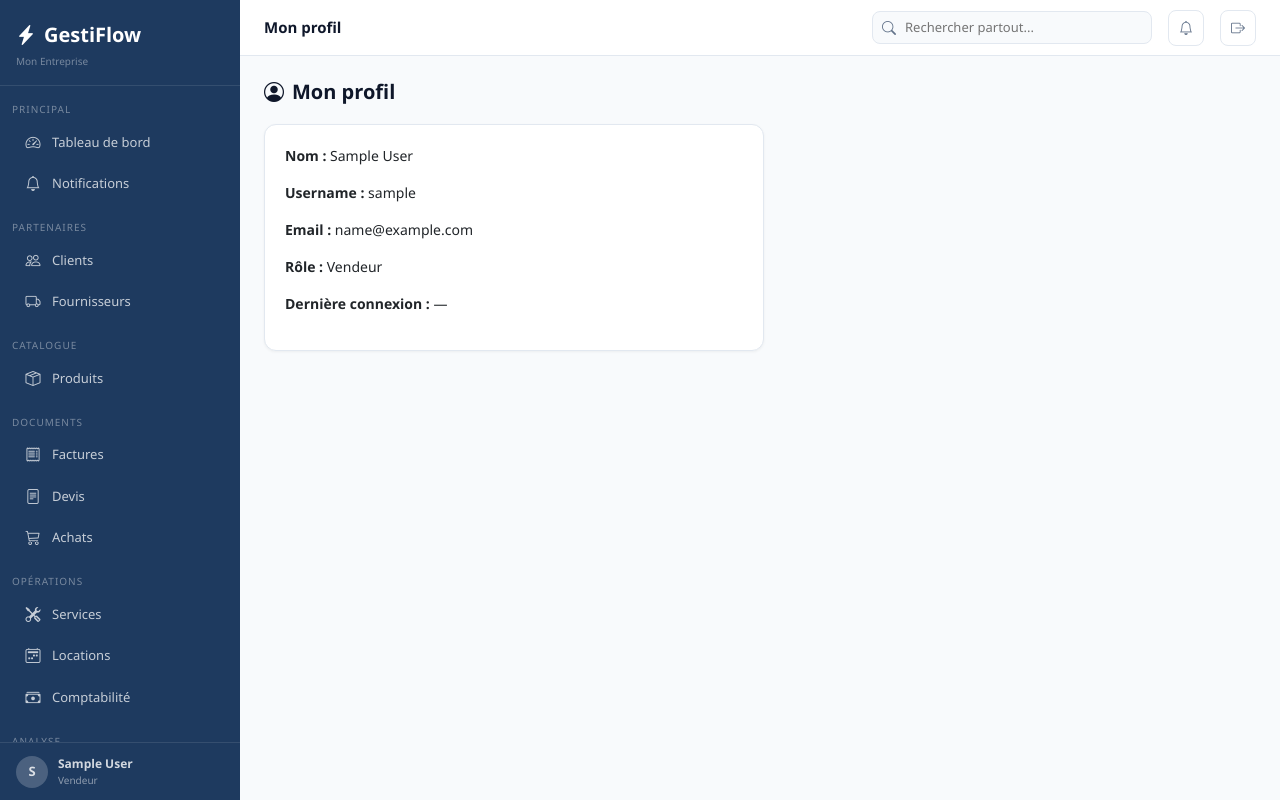
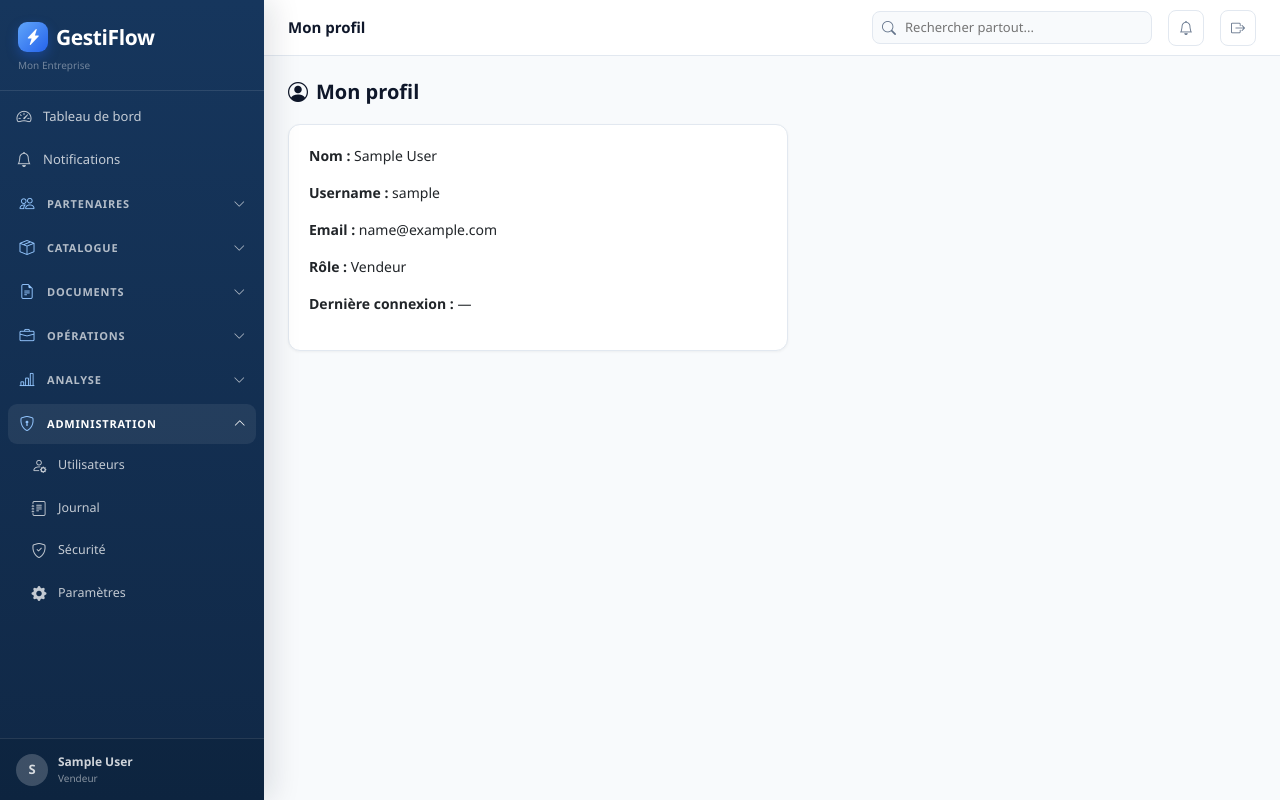
Before and after one commit to hboudraa/gestiflow, a Django app: page /auth/profil/ in a window 1280 px wide. Run offline with Django 4.2, Linux system fonts and the light colour scheme; the visitor is signed in with stand-in values (Sample User, id 1); parts of the project's set-up code (start-up, migrations or seed data) failed here and were passed over.

Commit message:
clients problem and solve it

```diff
--- a/templates/base.html
+++ b/templates/base.html
@@ -9,20 +9,30 @@
 <style>
 :root{--primary:#1e3a5f;--secondary:#2e75b6;--accent:#3b82f6;--success:#10b981;--warning:#f59e0b;--danger:#ef4444;--bg-body:#f8fafc;--bg-card:#ffffff;--border-color:#e2e8f0;--text-primary:#0f172a;--text-secondary:#64748b;}
 body{background:var(--bg-body);color:var(--text-primary);font-family:'Segoe UI',Arial,sans-serif;font-size:14px;}
-.sidebar{position:fixed;top:0;left:0;width:240px;height:100vh;background:var(--primary);z-index:100;display:flex;flex-direction:column;overflow:hidden;}
+.sidebar{position:fixed;top:0;left:0;width:264px;height:100vh;background:linear-gradient(180deg,#16365d 0%,#102846 100%);z-index:100;display:flex;flex-direction:column;overflow:hidden;box-shadow:8px 0 28px rgba(15,23,42,.12);}
 .sidebar-nav{flex:1 1 auto;overflow-y:auto;overflow-x:hidden;padding-bottom:8px;}
 .sidebar-nav::-webkit-scrollbar{width:6px;}
 .sidebar-nav::-webkit-scrollbar-thumb{background:rgba(255,255,255,.15);border-radius:3px;}
-.sidebar-footer{flex:0 0 auto;padding:12px 16px;border-top:1px solid rgba(255,255,255,.1);background:var(--primary);}
-.sidebar-logo{padding:20px 16px 16px;border-bottom:1px solid rgba(255,255,255,0.1);margin-bottom:8px;}
-.sidebar-logo-text{color:#fff;font-size:20px;font-weight:700;text-decoration:none;}
-.sidebar-section{padding:8px 12px 4px;font-size:10px;color:rgba(255,255,255,.4);text-transform:uppercase;letter-spacing:1px;margin-top:8px;}
-.sidebar-item{display:flex;align-items:center;gap:10px;padding:9px 16px;color:rgba(255,255,255,.75);text-decoration:none;border-radius:8px;margin:1px 8px;font-size:13px;transition:all .15s;}
-.sidebar-item:hover,.sidebar-item.active{background:rgba(59,130,246,.25);color:#fff;}
-.sidebar-item.active{border-left:3px solid var(--accent);}
+.sidebar-footer{flex:0 0 auto;padding:14px 16px;border-top:1px solid rgba(255,255,255,.1);background:rgba(3,18,38,.18);}
+.sidebar-logo{padding:22px 18px 17px;border-bottom:1px solid rgba(255,255,255,.1);margin-bottom:6px;}
+.sidebar-logo-text{color:#fff;font-size:21px;font-weight:700;text-decoration:none;letter-spacing:-.4px;}
+.sidebar-logo-text i{display:inline-flex;width:30px;height:30px;align-items:center;justify-content:center;border-radius:9px;background:linear-gradient(135deg,#60a5fa,#2563eb);font-size:16px;box-shadow:0 5px 12px rgba(37,99,235,.35);}
+.sidebar-group{margin:4px 8px;}
+.sidebar-group-toggle{width:100%;display:flex;align-items:center;gap:10px;padding:10px 10px;color:rgba(255,255,255,.68);background:transparent;border:0;border-radius:9px;font:600 11px 'Segoe UI',Arial,sans-serif;letter-spacing:.8px;text-transform:uppercase;text-align:left;cursor:pointer;transition:background .18s,color .18s;}
+.sidebar-group-toggle:hover,.sidebar-group-toggle[aria-expanded="true"]{background:rgba(255,255,255,.07);color:#fff;}
+.sidebar-group-toggle .group-icon{width:19px;font-size:15px;text-align:center;color:#93c5fd;}
+.sidebar-group-toggle .chevron{margin-left:auto;font-size:12px;transition:transform .22s ease;}
+.sidebar-group-toggle[aria-expanded="true"] .chevron{transform:rotate(180deg);}
+.sidebar-submenu{display:grid;grid-template-rows:0fr;transition:grid-template-rows .25s ease;}
+.sidebar-submenu.open{grid-template-rows:1fr;}
+.sidebar-submenu-inner{min-height:0;overflow:hidden;padding:0 2px;}
+.sidebar-item{display:flex;align-items:center;gap:10px;padding:9px 12px;color:rgba(255,255,255,.75);text-decoration:none;border-radius:8px;margin:2px 3px;font-size:13px;transition:all .15s;}
+.sidebar-submenu .sidebar-item{padding-left:17px;font-size:12.5px;}
+.sidebar-item:hover,.sidebar-item.active{background:linear-gradient(90deg,rgba(59,130,246,.32),rgba(59,130,246,.13));color:#fff;}
+.sidebar-item.active{box-shadow:inset 3px 0 0 var(--accent);font-weight:600;}
 .sidebar-item i{font-size:15px;width:18px;text-align:center;}
 .sidebar-badge{background:var(--warning);color:#fff;font-size:10px;font-weight:700;padding:1px 6px;border-radius:10px;margin-left:auto;}
-.main-content{margin-left:240px;min-height:100vh;}
+.main-content{margin-left:264px;min-height:100vh;}
 .topbar{background:#fff;border-bottom:1px solid var(--border-color);padding:0 24px;height:56px;display:flex;align-items:center;gap:16px;position:sticky;top:0;z-index:99;}
 .topbar-title{font-weight:600;font-size:15px;flex:1;}
 .topbar-search{position:relative;display:flex;align-items:center;}
@@ -103,30 +113,58 @@ body{background:var(--bg-body);color:var(--text-primary);font-family:'Segoe UI',
       <a class="sidebar-logo-text" href="{% url 'dashboard:index' %}"><i class="bi bi-lightning-charge-fill me-2"></i>GestiFlow</a>
       <div style="font-size:10px;color:rgba(255,255,255,.4);margin-top:4px;">{{ ENTREPRISE.NOM_ENTREPRISE }}</div>
     </div>
-    <div class="sidebar-section">Principal</div>
     <a href="{% url 'dashboard:index' %}" class="sidebar-item {% if request.resolver_match.app_name == 'dashboard' %}active{% endif %}"><i class="bi bi-speedometer2"></i><span>Tableau de bord</span></a>
-    <a href="{% url 'core:notifications' %}" class="sidebar-item"><i class="bi bi-bell{% if notifications_count %}-fill{% endif %}" {% if notifications_count %}style="color:#f59e0b"{% endif %}></i><span>Notifications</span>{% if notifications_count %}<span class="sidebar-badge">{{ notifications_count }}</span>{% endif %}</a>
-    <div class="sidebar-section">Partenaires</div>
-    <a href="{% url 'clients:liste' %}" class="sidebar-item {% if request.resolver_match.app_name == 'clients' %}active{% endif %}"><i class="bi bi-people"></i><span>Clients</span></a>
+    <a href="{% url 'core:notifications' %}" class="sidebar-item"><i class="bi bi-bell{% if notifications_count %}-fill{% endif %}" {% if notifications_count %}style="color:#fbbf24"{% endif %}></i><span>Notifications</span>{% if notifications_count %}<span class="sidebar-badge">{{ notifications_count }}</span>{% endif %}</a>
+
+    <div class="sidebar-group">
+      <button class="sidebar-group-toggle" type="button" aria-expanded="{% if request.resolver_match.app_name == 'clients' or request.resolver_match.app_name == 'fournisseurs' %}true{% else %}false{% endif %}" aria-controls="partnersMenu"><i class="bi bi-people group-icon"></i><span>Partenaires</span><i class="bi bi-chevron-down chevron"></i></button>
+      <div class="sidebar-submenu {% if request.resolver_match.app_name == 'clients' or request.resolver_match.app_name == 'fournisseurs' %}open{% endif %}" id="partnersMenu"><div class="sidebar-submenu-inner">
+        <a href="{% url 'clients:liste' %}" class="sidebar-item {% if request.resolver_match.app_name == 'clients' %}active{% endif %}"><i class="bi bi-person"></i><span>Clients</span></a>
         <a href="{% url 'fournisseurs:liste' %}" class="sidebar-item {% if request.resolver_match.app_name == 'fournisseurs' %}active{% endif %}"><i class="bi bi-truck"></i><span>Fournisseurs</span></a>
-    <div class="sidebar-section">Catalogue</div>
-    <a href="{% url 'produits:liste' %}" class="sidebar-item {% if request.resolver_match.app_name == 'produits' %}active{% endif %}"><i class="bi bi-box-seam"></i><span>Produits</span>{% if alertes_stock_count %}<span class="sidebar-badge">{{ alertes_stock_count }}</span>{% endif %}</a>
-    <div class="sidebar-section">Documents</div>
+      </div></div>
+    </div>
+    <div class="sidebar-group">
+      <button class="sidebar-group-toggle" type="button" aria-expanded="{% if request.resolver_match.app_name == 'produits' %}true{% else %}false{% endif %}" aria-controls="catalogMenu"><i class="bi bi-box-seam group-icon"></i><span>Catalogue</span><i class="bi bi-chevron-down chevron"></i></button>
+      <div class="sidebar-submenu {% if request.resolver_match.app_name == 'produits' %}open{% endif %}" id="catalogMenu"><div class="sidebar-submenu-inner">
+        <a href="{% url 'produits:liste' %}" class="sidebar-item {% if request.resolver_match.app_name == 'produits' %}active{% endif %}"><i class="bi bi-box"></i><span>Produits</span>{% if alertes_stock_count %}<span class="sidebar-badge">{{ alertes_stock_count }}</span>{% endif %}</a>
+        <a href="{% url 'produits:categories' %}" class="sidebar-item"><i class="bi bi-tags"></i><span>Catégories</span></a>
+        <a href="{% url 'produits:alertes' %}" class="sidebar-item"><i class="bi bi-exclamation-triangle"></i><span>Alertes stock</span></a>
+      </div></div>
+    </div>
+    <div class="sidebar-group">
+      <button class="sidebar-group-toggle" type="button" aria-expanded="{% if request.resolver_match.app_name == 'ventes' or request.resolver_match.app_name == 'devis' or request.resolver_match.app_name == 'achats' %}true{% else %}false{% endif %}" aria-controls="documentsMenu"><i class="bi bi-file-earmark-text group-icon"></i><span>Documents</span><i class="bi bi-chevron-down chevron"></i></button>
+      <div class="sidebar-submenu {% if request.resolver_match.app_name == 'ventes' or request.resolver_match.app_name == 'devis' or request.resolver_match.app_name == 'achats' %}open{% endif %}" id="documentsMenu"><div class="sidebar-submenu-inner">
         <a href="{% url 'ventes:liste' %}" class="sidebar-item {% if request.resolver_match.app_name == 'ventes' %}active{% endif %}"><i class="bi bi-receipt"></i><span>Factures</span></a>
         <a href="{% url 'devis:liste' %}" class="sidebar-item {% if request.resolver_match.app_name == 'devis' %}active{% endif %}"><i class="bi bi-file-text"></i><span>Devis</span></a>
         <a href="{% url 'achats:liste' %}" class="sidebar-item {% if request.resolver_match.app_name == 'achats' %}active{% endif %}"><i class="bi bi-cart3"></i><span>Achats</span></a>
-    <div class="sidebar-section">Opérations</div>
+      </div></div>
+    </div>
+    <div class="sidebar-group">
+      <button class="sidebar-group-toggle" type="button" aria-expanded="{% if request.resolver_match.app_name == 'services' or request.resolver_match.app_name == 'locations' or request.resolver_match.app_name == 'comptabilite' %}true{% else %}false{% endif %}" aria-controls="operationsMenu"><i class="bi bi-briefcase group-icon"></i><span>Opérations</span><i class="bi bi-chevron-down chevron"></i></button>
+      <div class="sidebar-submenu {% if request.resolver_match.app_name == 'services' or request.resolver_match.app_name == 'locations' or request.resolver_match.app_name == 'comptabilite' %}open{% endif %}" id="operationsMenu"><div class="sidebar-submenu-inner">
         <a href="{% url 'services:liste' %}" class="sidebar-item {% if request.resolver_match.app_name == 'services' %}active{% endif %}"><i class="bi bi-tools"></i><span>Services</span></a>
         <a href="{% url 'locations:liste' %}" class="sidebar-item {% if request.resolver_match.app_name == 'locations' %}active{% endif %}"><i class="bi bi-calendar2-week"></i><span>Locations</span></a>
         <a href="{% url 'comptabilite:historique' %}" class="sidebar-item {% if request.resolver_match.app_name == 'comptabilite' %}active{% endif %}"><i class="bi bi-cash-stack"></i><span>Comptabilité</span></a>
-    <div class="sidebar-section">Analyse</div>
-    <a href="{% url 'rapports:index' %}" class="sidebar-item {% if request.resolver_match.app_name == 'rapports' %}active{% endif %}"><i class="bi bi-bar-chart-line"></i><span>Rapports</span></a>
+      </div></div>
+    </div>
+    <div class="sidebar-group">
+      <button class="sidebar-group-toggle" type="button" aria-expanded="{% if request.resolver_match.app_name == 'rapports' %}true{% else %}false{% endif %}" aria-controls="reportsMenu"><i class="bi bi-bar-chart-line group-icon"></i><span>Analyse</span><i class="bi bi-chevron-down chevron"></i></button>
+      <div class="sidebar-submenu {% if request.resolver_match.app_name == 'rapports' %}open{% endif %}" id="reportsMenu"><div class="sidebar-submenu-inner">
+        <a href="{% url 'rapports:index' %}" class="sidebar-item {% if request.resolver_match.app_name == 'rapports' %}active{% endif %}"><i class="bi bi-grid-1x2"></i><span>Rapports</span></a>
+        <a href="{% url 'rapports:ventes' %}" class="sidebar-item"><i class="bi bi-graph-up-arrow"></i><span>Ventes</span></a>
+        <a href="{% url 'rapports:stock' %}" class="sidebar-item"><i class="bi bi-boxes"></i><span>Stock</span></a>
+      </div></div>
+    </div>
     {% if user.est_admin %}
-    <div class="sidebar-section">Administration</div>
+    <div class="sidebar-group">
+      <button class="sidebar-group-toggle" type="button" aria-expanded="{% if request.resolver_match.app_name == 'auth' or request.resolver_match.app_name == 'core' %}true{% else %}false{% endif %}" aria-controls="adminMenu"><i class="bi bi-shield-lock group-icon"></i><span>Administration</span><i class="bi bi-chevron-down chevron"></i></button>
+      <div class="sidebar-submenu {% if request.resolver_match.app_name == 'auth' or request.resolver_match.app_name == 'core' %}open{% endif %}" id="adminMenu"><div class="sidebar-submenu-inner">
         <a href="{% url 'auth:utilisateurs' %}" class="sidebar-item"><i class="bi bi-person-gear"></i><span>Utilisateurs</span></a>
         <a href="{% url 'auth:logs' %}" class="sidebar-item"><i class="bi bi-journal-text"></i><span>Journal</span></a>
         <a href="{% url 'auth:security_dashboard' %}" class="sidebar-item"><i class="bi bi-shield-check"></i><span>Sécurité</span></a>
         <a href="{% url 'core:parametres' %}" class="sidebar-item"><i class="bi bi-gear-fill"></i><span>Paramètres</span></a>
+      </div></div>
+    </div>
     {% endif %}
   </div>
   <div class="sidebar-footer">
@@ -208,6 +246,16 @@ function closeSidebar(){ sidebarEl.classList.remove('open'); overlayEl.classList
 if(toggleBtn){ toggleBtn.addEventListener('click', openSidebar); }
 if(overlayEl){ overlayEl.addEventListener('click', closeSidebar); }
 
+// Menus déroulants de la barre latérale
+document.querySelectorAll('.sidebar-group-toggle').forEach(button => {
+  button.addEventListener('click', () => {
+    const menu = document.getElementById(button.getAttribute('aria-controls'));
+    const expanded = button.getAttribute('aria-expanded') === 'true';
+    button.setAttribute('aria-expanded', String(!expanded));
+    if(menu) menu.classList.toggle('open', !expanded);
+  });
+});
+
 // Fermer automatiquement la sidebar après un clic sur un lien (mobile)
 document.querySelectorAll('.sidebar-item, .sidebar-footer a').forEach(link => {
   link.addEventListener('click', () => { if(window.innerWidth < 992) closeSidebar(); });
```
Lines whose indentation alone changed are shown as unchanged.
